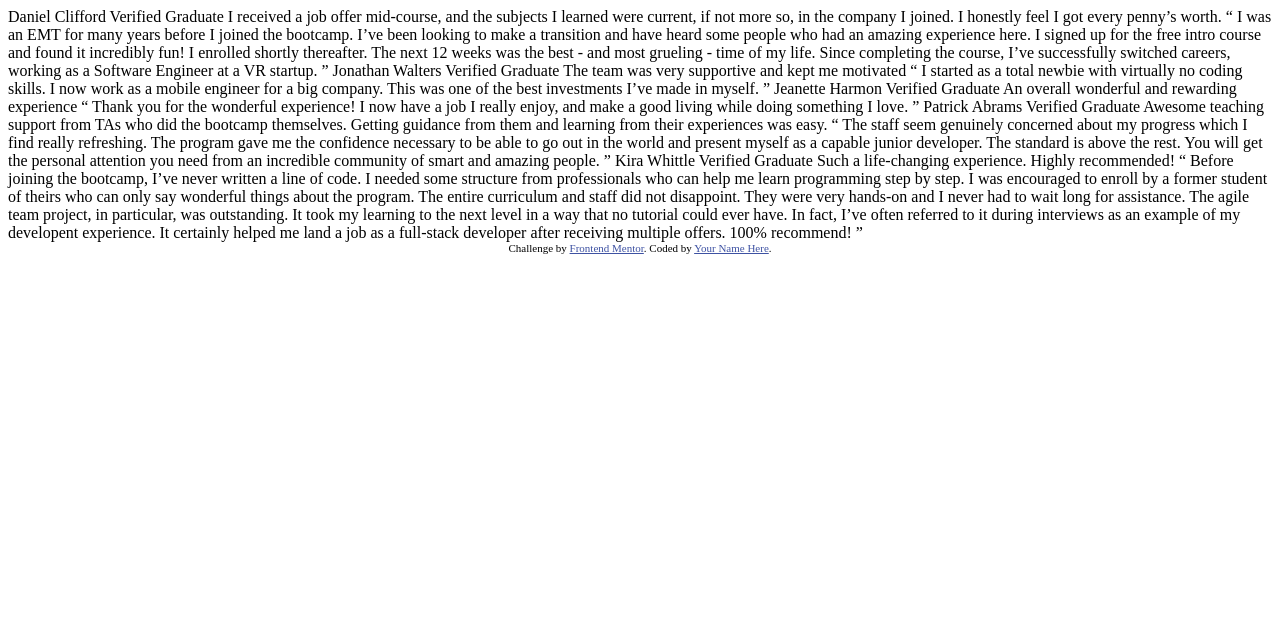
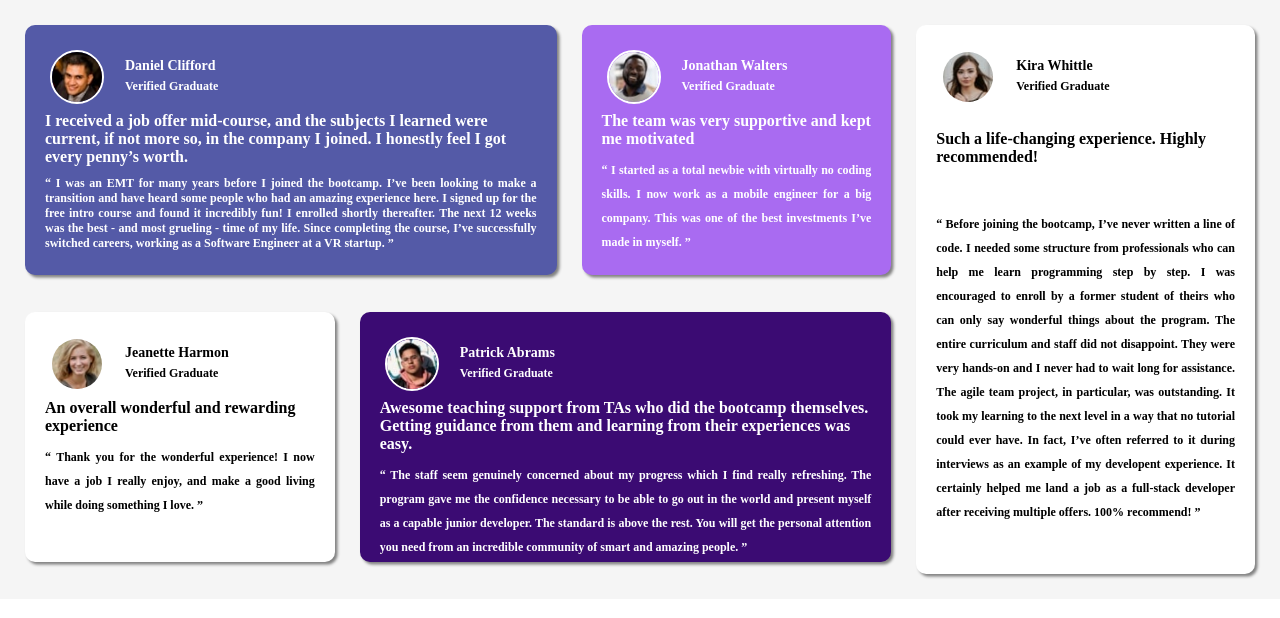
Before and after one commit to velvelshteynberg/Css-coding-challenges, a plain HTML site: page testimonials-grid-section-main/index.html in a window 1280 px wide. Drawn offline with Linux system fonts and the light colour scheme.

Commit message:
working on project

```diff
--- a/3-column-preview-card-component-main/style.css
+++ b/3-column-preview-card-component-main/style.css
@@ -15,7 +15,6 @@
 }
 
 .vehicleDiv {
-    border: 1px black solid;
     height: 75vh;
     flex-basis: 20%;
 }
--- a/testimonials-grid-section-main/index.html
+++ b/testimonials-grid-section-main/index.html
@@ -7,7 +7,7 @@
   <link rel="icon" type="image/png" sizes="32x32" href="./images/favicon-32x32.png">
 
   <title>Frontend Mentor | [Challenge Name Here]</title>
-
+  <link rel="stylesheet" href="styles.css" >
   <!-- Feel free to remove these styles or customise in your own stylesheet 👍 -->
   <style>
     .attribution { font-size: 11px; text-align: center; }
@@ -15,62 +15,80 @@
   </style>
 </head>
 <body>
-  Daniel Clifford
-  Verified Graduate
+  <div class = 'bodyDiv' >
 
-  I received a job offer mid-course, and the subjects I learned were current, if not more so,
-  in the company I joined. I honestly feel I got every penny’s worth.
+      <div class = " padding review1" >
+            <img class = 'pics' src ='./images/image-daniel.jpg', alt = "Dan's pic">
+            <h3 class = 'name'>Daniel Clifford</h3>
+            <h4 class = 'qualification'>Verified Graduate</h4>
+            <br>
+            <h2 class = 'reviewContent'>I received a job offer mid-course, and the subjects I learned were current, if not more so, in the company I joined. I honestly feel I got every penny’s worth.</h2>
 
-  “ I was an EMT for many years before I joined the bootcamp. I’ve been looking to make a
+            <h4 class = ' quote'>“ I was an EMT for many years before I joined the bootcamp. I’ve been looking to make a
             transition and have heard some people who had an amazing experience here. I signed up
             for the free intro course and found it incredibly fun! I enrolled shortly thereafter.
             The next 12 weeks was the best - and most grueling - time of my life. Since completing
-  the course, I’ve successfully switched careers, working as a Software Engineer at a VR startup. ”
+            the course, I’ve successfully switched careers, working as a Software Engineer at a VR startup. ”</h4>
+      </div>
 
-  Jonathan Walters
-  Verified Graduate
+      <div class = " padding review2">
+            <img class = 'pics' src ='./images/image-jonathan.jpg', alt = "Jonathan's pic">
+            <h3 class = 'name'>Jonathan Walters</h3>
+            <h4 class = 'qualification'>Verified Graduate</h4>
+            <br>
+            <h2 class = 'reviewContent'>The team was very supportive and kept me motivated</h2>
 
-  The team was very supportive and kept me motivated
+            <h4 class = 'quote lineHeight'>“ I started as a total newbie with virtually no coding skills. I now work as a mobile engineer
+              for a big company. This was one of the best investments I’ve made in myself. ”</h4>
+      </div>
 
-  “ I started as a total newbie with virtually no coding skills. I now work as a mobile engineer
-  for a big company. This was one of the best investments I’ve made in myself. ”
+      <div class = " padding review3">
+        <img class = 'pics' src ='./images/image-jeanette.jpg', alt = "Jeanette's pic">
+            <h3 class = 'name fontcolor'>Jeanette Harmon</h3>
+            <h4 class = 'qualification fontcolor'>Verified Graduate</h4>
+            <br>
+            <h2 class = 'reviewContent'>An overall wonderful and rewarding experience</h2>
 
-  Jeanette Harmon
-  Verified Graduate
+            <h4 class = 'quote  lineHeight'>“ Thank you for the wonderful experience! I now have a job I really enjoy, and make a good living
+              while doing something I love. ”</h4>
+      </div>
 
-  An overall wonderful and rewarding experience
+      <div class = 'blankDiv'></div>
 
-  “ Thank you for the wonderful experience! I now have a job I really enjoy, and make a good living
-  while doing something I love. ”
+        <div class = " padding review4">
+          <img class = 'pics' src ='./images/image-patrick.jpg', alt = "Patrick's pic">
+              <h3 class = 'name'>Patrick Abrams</h3>
+              <h4 class = 'qualification'>Verified Graduate</h4>
+              <br>
+              <h2 class = 'reviewContent'>Awesome teaching support from TAs who did the bootcamp themselves. Getting guidance from them and
+              learning from their experiences was easy.</h2>
 
-  Patrick Abrams
-  Verified Graduate
-
-  Awesome teaching support from TAs who did the bootcamp themselves. Getting guidance from them and
-  learning from their experiences was easy.
-
-  “ The staff seem genuinely concerned about my progress which I find really refreshing. The program
+              <h4 class = 'quote lineHeight'>“ The staff seem genuinely concerned about my progress which I find really refreshing. The program
                 gave me the confidence necessary to be able to go out in the world and present myself as a capable
                 junior developer. The standard is above the rest. You will get the personal attention you need from
-  an incredible community of smart and amazing people. ”
+                an incredible community of smart and amazing people. ”</h4>
+        </div>
 
-  Kira Whittle
-  Verified Graduate
-
-  Such a life-changing experience. Highly recommended!
-
-  “ Before joining the bootcamp, I’ve never written a line of code. I needed some structure from
+      <div class = 'review5'>
+          <img class = 'pics' src ='./images/image-kira.jpg', alt = "Kira's pic">
+              <h3 class = 'name fontcolor'>Kira Whittle</h3>
+              <h4 class = 'qualification fontcolor'>Verified Graduate</h4>
+              <br> <br>
+              <h2 class = 'reviewContent'>Such a life-changing experience. Highly recommended!</h2>
+              <br> <br>
+              <h4 class = 'quote lineHeight'>“ Before joining the bootcamp, I’ve never written a line of code. I needed some structure from
                 professionals who can help me learn programming step by step. I was encouraged to enroll by a former
                 student of theirs who can only say wonderful things about the program. The entire curriculum and staff
                 did not disappoint. They were very hands-on and I never had to wait long for assistance. The agile team
                 project, in particular, was outstanding. It took my learning to the next level in a way that no tutorial
                 could ever have. In fact, I’ve often referred to it during interviews as an example of my developent
                 experience. It certainly helped me land a job as a full-stack developer after receiving multiple offers.
-  100% recommend! ”
+                100% recommend! ”</h4>
+      </div>
 
-  <div class="attribution">
-    Challenge by <a href="https://www.frontendmentor.io?ref=challenge" target="_blank">Frontend Mentor</a>.
-    Coded by <a href="#">Your Name Here</a>.
+
+
   </div>
+
 </body>
 </html>
--- /dev/null
+++ b/testimonials-grid-section-main/style.css
@@ -0,0 +1,140 @@
+* {
+    margin: 0;
+    padding: 0;
+}
+
+body {
+    box-sizing: border-box;
+    background-color: white;
+}
+.bodyDiv {
+    width: 90%;
+    box-sizing: border-box;
+    margin-left: 5%;
+    margin-right: 5%;
+    display: flex;
+    flex-direction: row;
+    align-items: center;
+    height: 500px;
+}
+
+.leftSide {
+    display: flex;
+    flex-direction: row;
+    justify-content: space-between;
+    flex-wrap: wrap;
+    flex-basis: 75%;
+    height: 100%;
+}
+
+.review1 {
+    flex-basis: 59.6666666666%;
+    background-color: #545aa7;
+    position: relative;
+    border-radius: 20px;
+    box-sizing: border-box;
+    padding: 20px;
+    padding-bottom: 30px;
+    height: 250px;
+    box-shadow: 2px 2px 2px grey;
+}
+
+.blankDiv {
+    flex-basis: 7%;
+    background-color: white;
+}
+
+.halfBlankDiv {
+    flex-basis: 3.5%;
+    background-color: white;
+}
+
+.dividingLineDiv {
+    height: 15px;
+    flex-basis: 100%;
+}
+
+.review2 {
+    flex-basis: 29.8333333333%;
+    background-color: #a96bf1;
+    border-radius: 20px;
+    box-sizing: border-box;
+    padding: 20px;
+    padding-bottom: 30px;
+    box-shadow: 2px 2px 2px grey;
+}
+
+.review3 {
+    flex-basis: 29.8333333333333%;
+    background-color: white;
+    border-radius: 20px;
+    box-sizing: border-box;
+    padding: 20px;
+    padding-bottom: 30px;
+    box-shadow: 2px 2px 2px grey;
+}
+
+.review4 {
+    flex-basis: 59.66666666666666%;
+    background-color: #3b0b73;
+    border-radius: 20px;
+    box-sizing: border-box;
+    padding: 20px;
+    padding-bottom: 30px;
+    box-shadow: 2px 2px 2px grey;
+}
+
+.pics {
+    border: 2px white solid;
+    border-radius: 50%;
+    position: relative;
+    top: 5px;
+    left: 5px;
+    height: 50px;
+    width: 50px;
+}
+
+.name {
+    position: relative;
+    top: -45px;
+    left: 80px;
+    font-size: 14px;
+    color: white;
+}
+
+.qualification {
+    font-size: 12px;
+    position: relative;
+    top: -40px;
+    left: 80px;
+    color: white;
+}
+
+.reviewContent {
+    font-size: 16px;
+    position: relative;
+    top: -40px;
+}
+
+.quote {
+    font-size: 12px;
+    position: relative;
+    top: -30px;
+}
+
+.fontcolor {
+    color: black;
+}
+
+.rightSide {
+    flex-basis: 25%;
+    box-sizing: border-box;
+    height: 100%;
+}
+
+.review5 {
+    box-sizing: border-box;
+    height: 100%;
+    padding: 20px;
+    box-shadow: 2px 2px 2px grey;
+}
--- /dev/null
+++ b/testimonials-grid-section-main/styles.css
@@ -0,0 +1,118 @@
+* {
+    margin: 0;
+    padding: 0;
+}
+
+.bodyDiv {
+    box-sizing: border-box;
+    height: auto;
+    width: 100%;
+    background-color: whitesmoke;
+    display: grid;
+    grid-template-columns: auto auto auto auto auto auto ;
+    grid-template-rows: auto auto auto auto ;
+    grid-column-gap: 25px;
+    grid-row-gap: 25px;
+    justify-content: space-evenly;
+    overflow: hidden;
+}
+
+.review1 {
+    grid-column: 2 / span 2;
+    grid-row: 2;
+    background-color: #545aa7;
+    box-shadow: 2.5px 2.5px 3px grey;
+    box-sizing: border-box;
+    padding: 20px;
+    height: 250px;
+    border-radius: 10px;
+    color: white;
+}
+
+.review2 {
+    grid-column: 4;
+    grid-row: 2;
+    background-color: #a96bf1;
+    box-shadow: 2.5px 2.5px 3px grey;
+    box-sizing: border-box;
+    padding: 20px;
+    height: 250px;
+    border-radius: 10px;
+    color: white;
+}
+
+.review3 {
+    grid-column: 2 ;
+    grid-row: 3 ;
+    background-color: white;
+    box-shadow: 2.5px 2.5px 3px grey;
+    box-sizing: border-box;
+    padding: 20px;
+    height: 250px;
+    border-radius: 10px;
+    color: black;
+}
+
+.review4 {
+    grid-column: 3 / span 2;
+    grid-row: 3 ;
+    background-color: #3b0b73;
+    box-shadow: 2.5px 2.5px 3px grey;
+    box-sizing: border-box;
+    padding: 20px;
+    height: 250px;
+    border-radius: 10px;
+    color: white;
+}
+
+.review5 {
+    grid-column: 5;
+    grid-row: 2 / span 2;
+    background-color: white;
+    box-shadow: 2.5px 2.5px 3px grey;
+    box-sizing: border-box;
+    padding: 20px;
+    border-radius: 10px;
+    color: black;
+}
+
+.pics {
+    border: 2px white solid;
+    border-radius: 50%;
+    position: relative;
+    top: 5px;
+    left: 5px;
+    height: 50px;
+    width: 50px;
+}
+
+.name {
+    position: relative;
+    top: -45px;
+    left: 80px;
+    font-size: 14px;
+}
+
+.qualification {
+    font-size: 12px;
+    position: relative;
+    top: -40px;
+    left: 80px;
+}
+
+.reviewContent {
+    font-size: 16px;
+    position: relative;
+    top: -40px;
+}
+
+.quote {
+    font-size: 12px;
+    position: relative;
+    top: -30px;
+    text-align: justify;
+}
+
+.lineHeight {
+    line-height: 2;
+}
```
Lines whose indentation alone changed are shown as unchanged.
